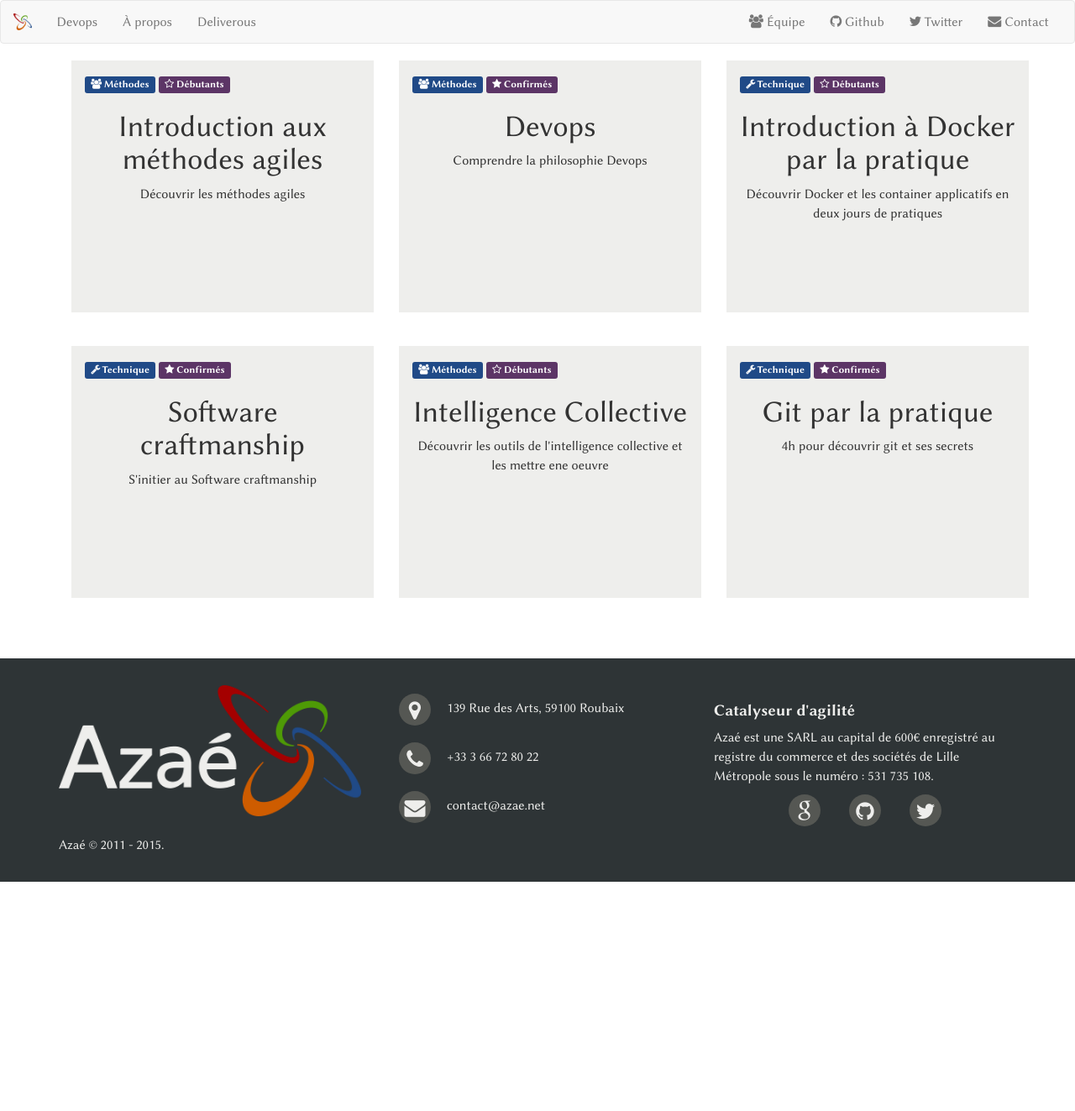
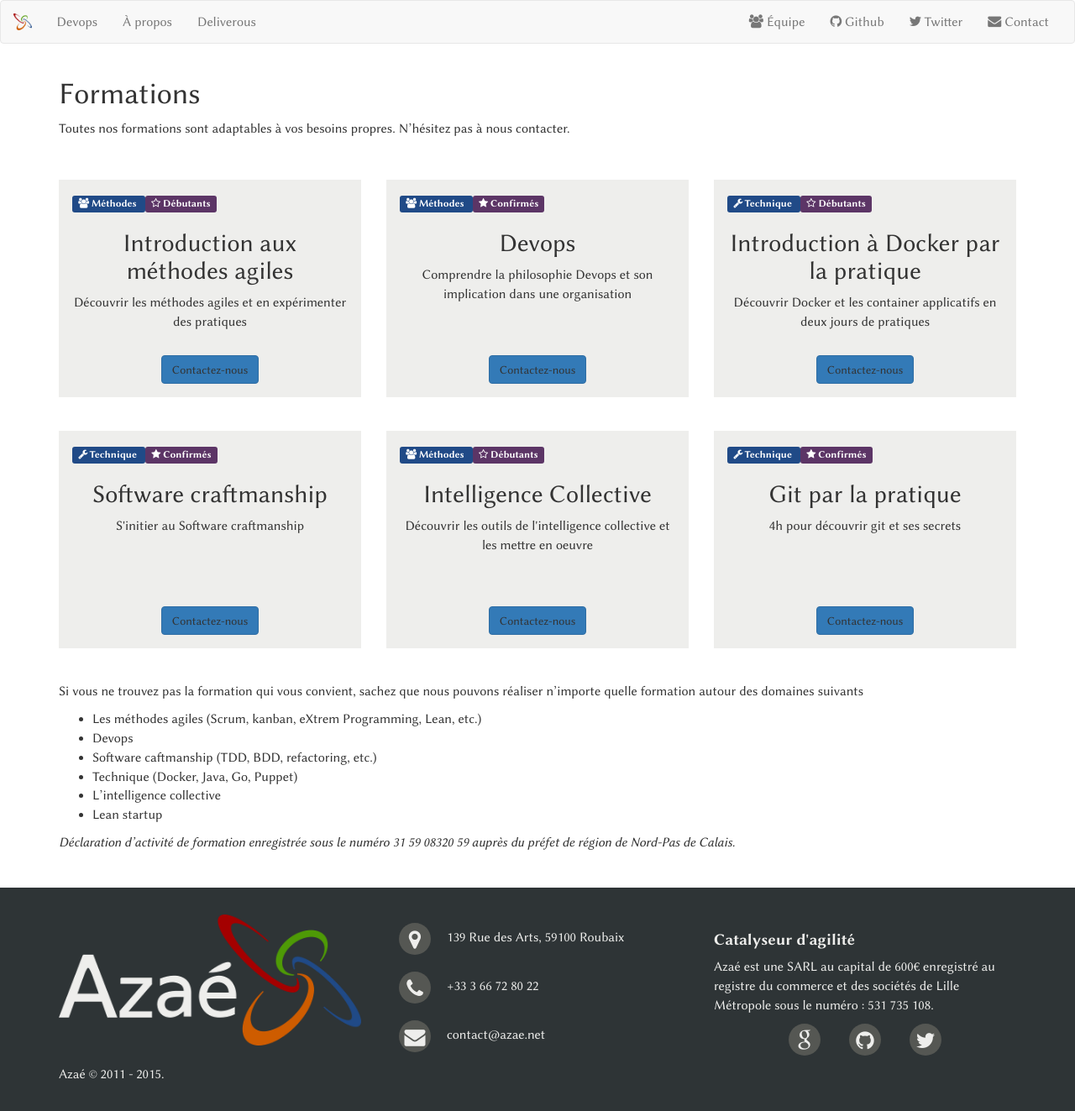
Before and after one commit to coachBZH/azae.net, a Jekyll site: the page built from services/formation-list.html, in a window 1280 px wide. Shown: the whole page at 84% size. Built offline with Jekyll 4.4.1, drawn with Linux system fonts in a browser that asks for light colours; before the commit the page ends 1050 px from its top, so only the background shows below that.

Commit message:
formation-list updated

```diff
--- a/_data/formations.yaml
+++ b/_data/formations.yaml
@@ -1,56 +1,47 @@
 
-categories:
+tags:
   technical:
     icon: wrench
     label: Technique
+    class: label-category
+
   methods:
     icon: users
     label: Méthodes
+    class: label-category
 
-levels:
   beginers:
     icon: star-o
     label: Débutants
-    class: label-niveau1
+    class: label-level
+
   advanced:
     icon: star
     label: Confirmés
-    class: label-niveau2
+    class: label-level
+
 
 catalog:
 - title: Introduction aux méthodes agiles
-  description: Découvrir les méthodes agiles
-  category: methods
-  level: beginers
+  description: "Découvrir les méthodes agiles et en expérimenter des pratiques"
+  tags: [methods, beginers]
 
 - title: Devops
-  description: Comprendre la philosophie Devops
-  category: methods
-  level: advanced
+  description: "Comprendre la philosophie Devops et son implication dans une organisation"
+  tags: [methods, advanced]
 
 - title: Introduction à Docker par la pratique
-  description: Découvrir Docker et les container applicatifs en deux jours de pratiques
-  category: technical
-  level: beginers
+  description: "Découvrir Docker et les container applicatifs en deux jours de pratiques"
+  tags: [technical, beginers]
 
 - title: Software craftmanship
-  description: S'initier au Software craftmanship
-  category: technical
-  level: advanced
+  description: "S'initier au Software craftmanship"
+  tags: [technical, advanced]
 
 - title: Intelligence Collective
-  description: Découvrir les outils de l'intelligence collective et les mettre ene oeuvre
-  category: methods
-  level: beginers
+  description: "Découvrir les outils de l'intelligence collective et les mettre en oeuvre"
+  tags: [methods, beginers]
 
 - title: Git par la pratique
-  description: 4h pour découvrir git et ses secrets
-  category: technical
-  level: advanced
-
-#- Les méthodes agiles (Scrum, kanban, eXtrem Programming, Lean, etc.)
-#- Devops
-#- Software caftmanship (TDD, BDD, refactoring, etc.)
-#- Technique (Docker, Java, Go, Puppet)
-#- L'intelligence collective
-#- Lean startup
+  description: "4h pour découvrir git et ses secrets"
+  tags: [technical, advanced]
--- a/css/style.css
+++ b/css/style.css
@@ -176,7 +176,10 @@
 .formation {
   background-color: #eeeeec;
   padding: 1em;
-  height: 300px;
+}
+
+.fixed-300 {
+  height: 150px;
 }
 
 .formation a {
--- a/services/formation-list.html
+++ b/services/formation-list.html
@@ -2,21 +2,35 @@
 layout: default
 title: Formations
 ---
-<div class="container">
+
 <div class="row">
-        {% assign categories = site.data.formations.categories %}
-        {% assign levels = site.data.formations.levels %}
+    <div class="col-md-12">
+        <h1>Formations</h1>
+        <p>Toutes nos formations sont adaptables à vos besoins propres. N’hésitez pas à nous contacter.</p>
+    </div>
+</div>
+
+<div class="spacer-40"></div>
+
+<div class="row">
+    {% assign tags = site.data.formations.tags %}
     {% for formation in site.data.formations.catalog %}
         {% assign col = forloop.index | modulo: 3 %}
-            {% assign category = categories[formation.category] %}
-            {% assign level = levels[formation.level] %}
         <div class="col-md-4">
             <div class="formation">
-                    <div class="label label-category"><i class="fa fa-{{ category.icon }}"></i> {{ category.label }}</div>
-                    <div class="label label-level"><i class="fa fa-{{ level.icon }}"></i> {{ level.label }}</div>
+                {% for tag_name in formation.tags %}
+                    {% assign tag = tags[tag_name] %}
+                    <div class="label {{tag.class}}">
+                        <i class="fa fa-{{ tag.icon }}"></i>
+                        {{ tag.label }}
+                    </div>
+                {% endfor %}
+                <div class="text-center fixed-300">
+                    <h2>{{ formation.title }}</h2>
+                    <p>{{formation.description}}</p>
+                </div>
                 <div class="text-center">
-                      <h1>{{ formation.title }}</h1>
-                      <p>{{formation.description}}</p>
+                    <a class="btn btn-primary" href="mailto:contact@azae.net">Contactez-nous</a>
                 </div>
             </div>
         </div>
@@ -27,4 +41,19 @@
         {% endif %}
     {% endfor %}
 </div>
+
+<div class="row">
+    <div class="col-md-12">
+        <p>Si vous ne trouvez pas la formation qui vous convient, sachez que nous pouvons réaliser n’importe quelle formation autour des domaines suivants</p>
+        <ul>
+            <li>Les méthodes agiles (Scrum, kanban, eXtrem Programming, Lean, etc.)</li>
+            <li>Devops</li>
+            <li>Software caftmanship (TDD, BDD, refactoring, etc.)</li>
+            <li>Technique (Docker, Java, Go, Puppet)</li>
+            <li>L’intelligence collective</li>
+            <li>Lean startup</li>
+        </ul>
+
+        <p><i>Déclaration d’activité de formation enregistrée sous le numéro 31&nbsp;59&nbsp;08320&nbsp;59 auprès du préfet de région de Nord-Pas de Calais.</i></p>
     </div>
+</div>
```
Also changed, not shown: services/formations-details.html (renamed from services/formations2.html). Lines whose indentation alone changed are shown as unchanged.
